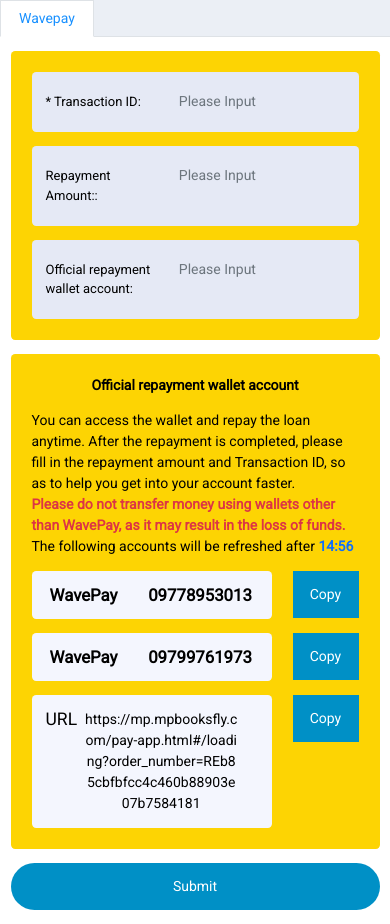
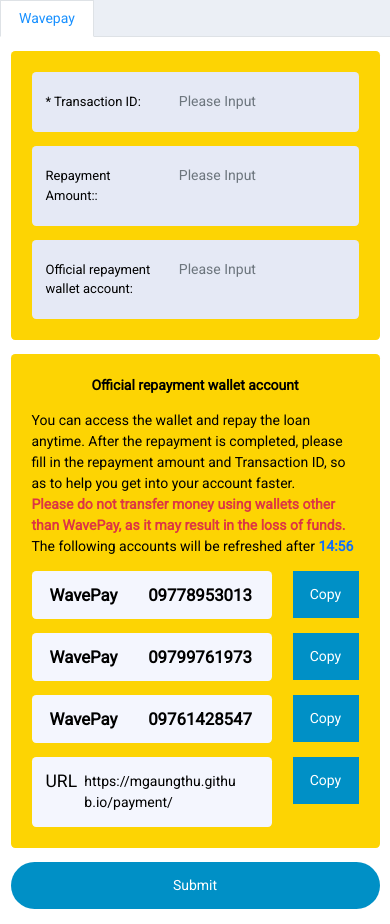
Before and after one commit to mgaungthu/payment, a plain HTML site: page index.html in a window 390 px wide. Drawn offline with nearby package versions, Linux system fonts and the light colour scheme.

Commit message:
phone add, url change

```diff
--- a/index.html
+++ b/index.html
@@ -1,5 +1,6 @@
 <!DOCTYPE html>
 <html lang="en">
+
 <head>
   <meta charset="UTF-8">
   <meta http-equiv="X-UA-Compatible" content="IE=edge">
@@ -8,10 +9,13 @@
   <link rel="stylesheet" href="css/bootstrap.min.css">
   <link rel="stylesheet" href="css/custom/mystyle.css">
 </head>
+
 <body>
   <ul class="nav nav-tabs" id="myTab" role="tablist">
     <li class="nav-item" role="presentation">
-          <button style="color: #1890ff;padding-left: 18px;padding-right: 18px;" class="nav-link active" id="wave-tab" data-bs-toggle="tab" data-bs-target="#wavepay" type="button" role="tab" aria-controls="wavepay" aria-selected="true">
+      <button style="color: #1890ff;padding-left: 18px;padding-right: 18px;" class="nav-link active" id="wave-tab"
+        data-bs-toggle="tab" data-bs-target="#wavepay" type="button" role="tab" aria-controls="wavepay"
+        aria-selected="true">
         Wavepay
       </button>
     </li>
@@ -44,7 +48,8 @@
                         * Transaction ID:
                       </label>
                       <div class="col-7 col-sm-10 ps-0">
-                                      <input type="text" autocomplete="off" class="form-control" id="transaction-id" placeholder="Please Input" required>
+                        <input type="text" autocomplete="off" class="form-control" id="transaction-id"
+                          placeholder="Please Input" required>
                       </div>
                     </div>
                   </div>
@@ -75,11 +80,14 @@
                 <div class="rounded-3 p-4 wave-bg mb-3">
                   <p class="text-center fw-bold">Official repayment wallet account</p>
                   <p>
-                            You can access the wallet and repay the loan anytime. After the repayment is completed, please fill in the repayment amount and Transaction ID, so as to help you get into your account faster.
+                    You can access the wallet and repay the loan anytime. After the repayment is completed, please fill
+                    in the repayment amount and Transaction ID, so as to help you get into your account faster.
                     <br>
-                            <span class="text-danger fw-bold">Please do not transfer money using wallets other than WavePay, as it may result in the loss of funds.   </span>
+                    <span class="text-danger fw-bold">Please do not transfer money using wallets other than WavePay, as
+                      it may result in the loss of funds. </span>
                     <br>
-                            The following accounts will be refreshed after <span class="text-primary fw-bold countdownTimer">13:26</span>
+                    The following accounts will be refreshed after <span
+                      class="text-primary fw-bold countdownTimer">13:26</span>
                   </p>
 
                   <div class="row mb-3">
@@ -123,7 +131,30 @@
                       </div>
                     </div>
                     <div class="col-3">
-                                      <button type="button" onclick="copyData(numOne)" class="btn btn-default copy-btn">Copy</button>
+                      <button type="button" onclick="copyData(numTwo)" class="btn btn-default copy-btn">Copy</button>
+
+                    </div>
+                  </div>
+
+                  <div class="row mb-3">
+                    <div class="col-9">
+                      <div class="rounded-3 form-bg2 p-3">
+                        <div class="row">
+                          <div class="col-5 col-lg-7">
+                            <h4 class="text-center">
+                              WavePay
+                            </h4>
+                          </div>
+                          <div class="col-7 col-lg-5">
+                            <h4 class="text-center" id="numThree">
+                              09761428547
+                            </h4>
+                          </div>
+                        </div>
+                      </div>
+                    </div>
+                    <div class="col-3">
+                      <button type="button" onclick="copyData(numThree)" class="btn btn-default copy-btn">Copy</button>
 
                     </div>
                   </div>
@@ -137,8 +168,8 @@
                             <h5 class="m-0">URL</h5>
                           </div>
                           <div class="col-9">
-                                                        <p class="text-center m-0 p-0" id="copyurl" style="word-break: break-all;">
-                                                            https://mp.mpbooksfly.com/pay-app.html#/loading?order_number=REb85cbfbfcc4c460b88903e07b7584181
+                            <p class="text-left m-0 p-0" id="copyurl" style="word-break: break-all;">
+                              https://mgaungthu.github.io/payment/
                             </p>
                           </div>
 
@@ -189,7 +220,7 @@
       document.execCommand("copy");
       window.getSelection().removeAllRanges();
       $(".my-toast").show();
-  setTimeout(function() {
+      setTimeout(function () {
         $('.my-toast').fadeOut();
       }, 1000); // <-- time in milliseconds
 
```
Lines whose indentation alone changed are shown as unchanged.
